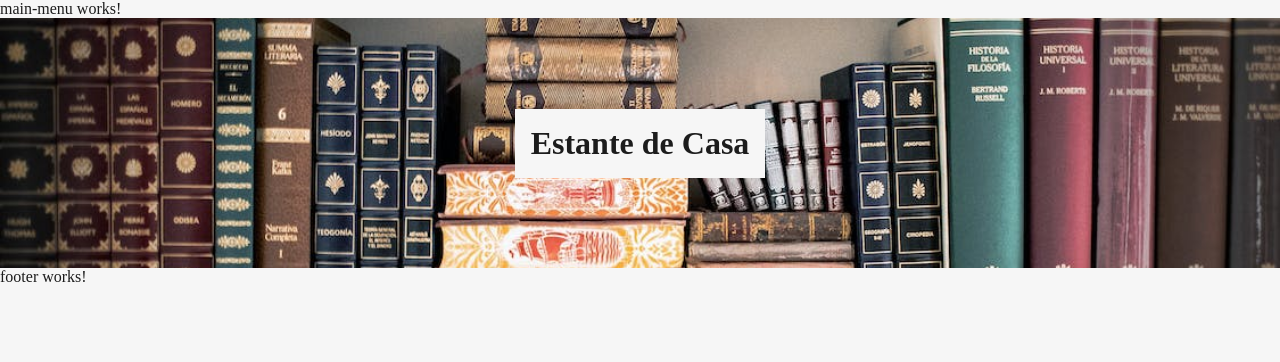
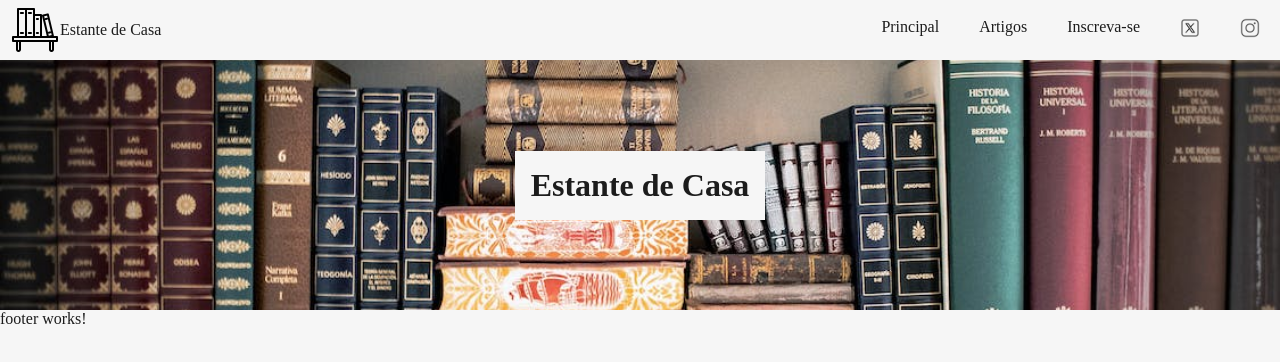
Before and after one commit to YuriTimafejn/angular-blog-dio, an Angular app: page / in a window 1280 px wide. Shown: the top 362 px of the page. Built offline with nearby package versions, Linux system fonts and the light colour scheme.

Commit message:
feat: included nav bar

```diff
--- a/src/app/components/main-menu/main-menu.component.html
+++ b/src/app/components/main-menu/main-menu.component.html
@@ -1 +1,19 @@
-<p>main-menu works!</p>
+<div class="container nav">
+    <div class="logo">
+        <img src="../../../assets/images/icons8-library-100.png" width="50px" height="50px">
+        Estante de Casa
+    </div>
+    <div class="links">
+        <ul>
+            <li><a href="#">Principal</a></li>
+            <li><a href="#">Artigos</a></li>
+            <li><a href="#">Inscreva-se</a></li>
+            <li><a href="https://twitter.com/?lang=pt-br">
+                <img src="../../../assets/images/icons8-twitterx-50.png" alt="Twitter X" width="20px" height="20px">
+            </a></li>
+            <li><a href="https://www.instagram.com/">
+                <img src="../../../assets/images/icons8-instagram-50.png" alt="Instagram" width="20px" height="20px">
+            </a></li>
+        </ul>
+    </div>
+</div>
--- a/src/app/components/main-menu/main-menu.component.scss
+++ b/src/app/components/main-menu/main-menu.component.scss
@@ -0,0 +1,46 @@
+@import '../../../collors.scss';
+
+.nav {
+    display: flex;
+    justify-content: space-between;
+}
+
+.logo {
+    display: flex;
+    align-items: center;
+    padding: 5px;
+    margin-left: 5px;
+}
+
+.links {
+    display: flex;
+    align-items: center;
+
+    ul {
+        list-style: none;
+        margin: 0;
+        padding: 0;
+        overflow: hidden;
+    }
+
+    li {
+        display: inline;
+        float: left;
+
+        a {
+            display: block;
+            text-align: center;
+            padding: 10px 20px;
+            text-decoration: none;
+            color: $font-color;
+        }
+    }
+
+    li:hover {
+        background-color: $background-footer;
+
+        a:hover {
+            filter: invert(100%);
+        }
+    }
+}
--- a/src/styles.scss
+++ b/src/styles.scss
@@ -12,3 +12,7 @@ body {
     background-color: $background;
     color: $font-color;
 }
+
+.container {
+    width: 100vw;
+}
```
Also changed, not shown: src/assets/images/icons8-instagram-50.png (added), src/assets/images/icons8-twitterx-50.png (added).
